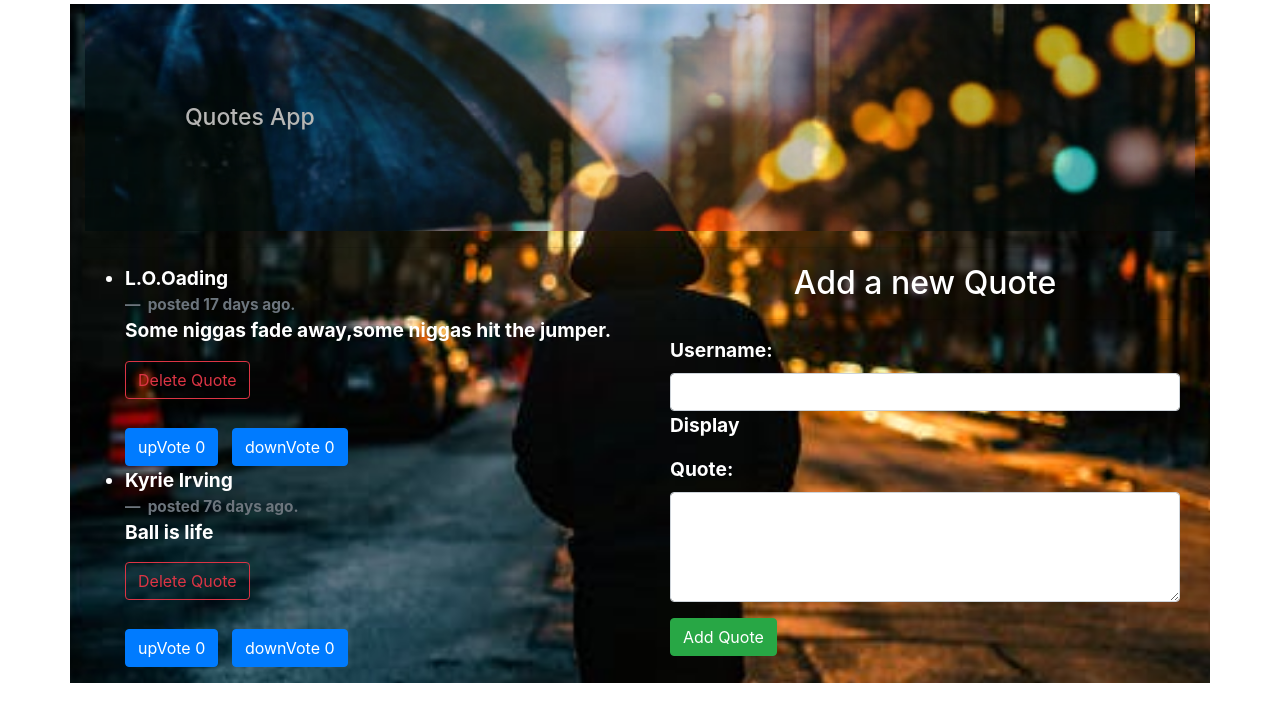
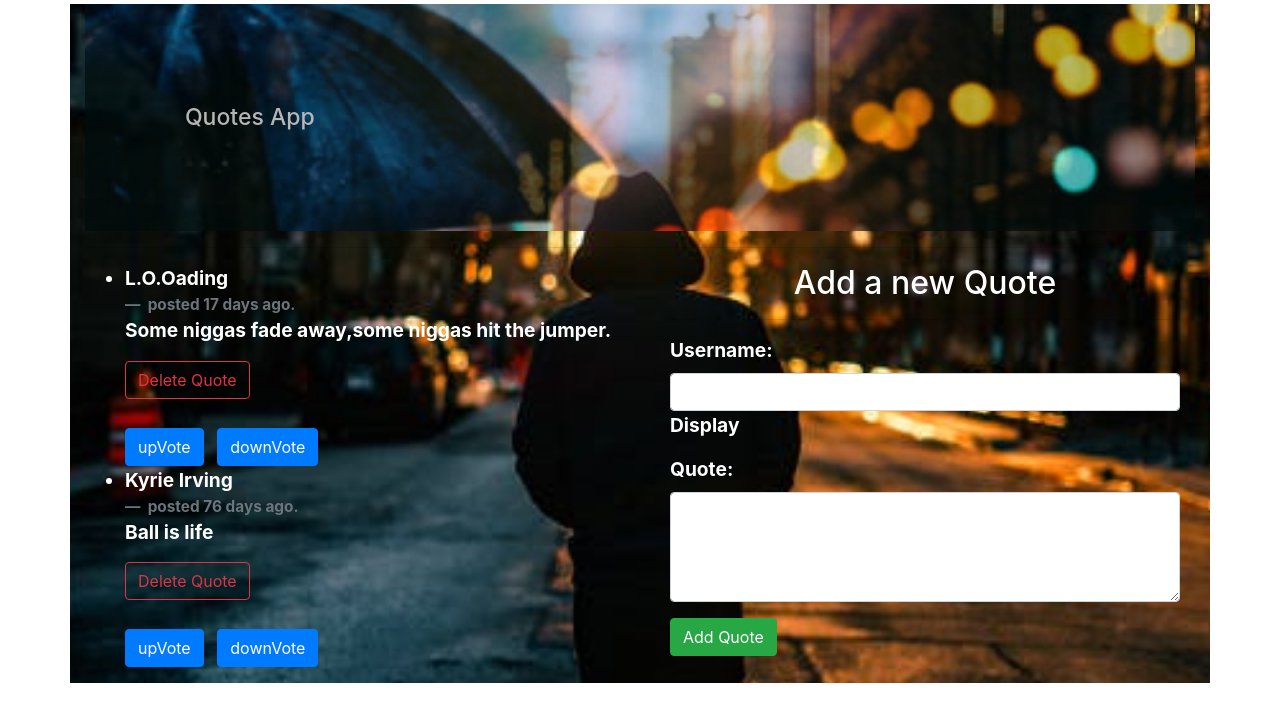
Before and after one commit to OwinoLucas/quotes, an Angular app: page / in a window 1280 px wide. Shown: the top 722 px of the page. Built offline with nearby package versions, Linux system fonts and the light colour scheme.

Commit message:
Add README

```diff
--- a/src/app/quotes.ts
+++ b/src/app/quotes.ts
@@ -1,3 +1,4 @@
 export class Quotes {
-    constructor(public id: number, public userName: string, public quoteSection: string, public timePosted: Date) { }
+    constructor(public id: number, public userName: string, public quoteSection: string, public timePosted: Date, public upVote: number, public downVote: number) { }
+
 }
--- a/src/app/quotes/quotes.component.ts
+++ b/src/app/quotes/quotes.component.ts
@@ -29,14 +29,14 @@ export class QuotesComponent implements OnInit {
     quotes.timePosted = new Date(quotes.timePosted)
     this.quotes.push(quotes)
   }
-  upVotes: number = 0;
-  upVote() {
-    this.upVotes = this.upVotes + 1;
+  upVotes
+  upVote(i: string | number) {
+    this.upVotes[i].upVotes + 1;
 
   }
-  downVotes: number = 0;
-  downVote() {
-    this.downVotes = this.downVotes + 1;
+  downVotes
+  downVote(i: string | number) {
+    this.downVotes[i].downVotes + 1;
   }
 
 
--- a/src/app/time.pipe.ts
+++ b/src/app/time.pipe.ts
@@ -1,4 +1,5 @@
 import { Pipe, PipeTransform } from '@angular/core';
+import { Data } from '@angular/router';
 
 @Pipe({
   name: 'time'
@@ -12,12 +13,11 @@ export class TimePipe implements PipeTransform {
       time.getFullYear(),
       time.getMonth(),
       time.getDate(),
-
     );
-    var dateDiff = Math.abs(value - timeOnTime)
+    var dayDiff = Math.abs(value - timeOnTime)
     const secInDay = 86400
-    var dateDiffSec = dateDiff * 0.001;
-    var timeAgo = dateDiffSec / secInDay;
+    var dayDiffSec = dayDiff * 0.001;
+    var timeAgo = dayDiffSec / secInDay;
 
     if (timeAgo >= 1 && value < timeOnTime) {
       return timeAgo
@@ -27,6 +27,7 @@ export class TimePipe implements PipeTransform {
     }
 
 
+
   }
 
 }
```
Also changed, not shown: 1 other file (tests, documents, lock files or other folders).
